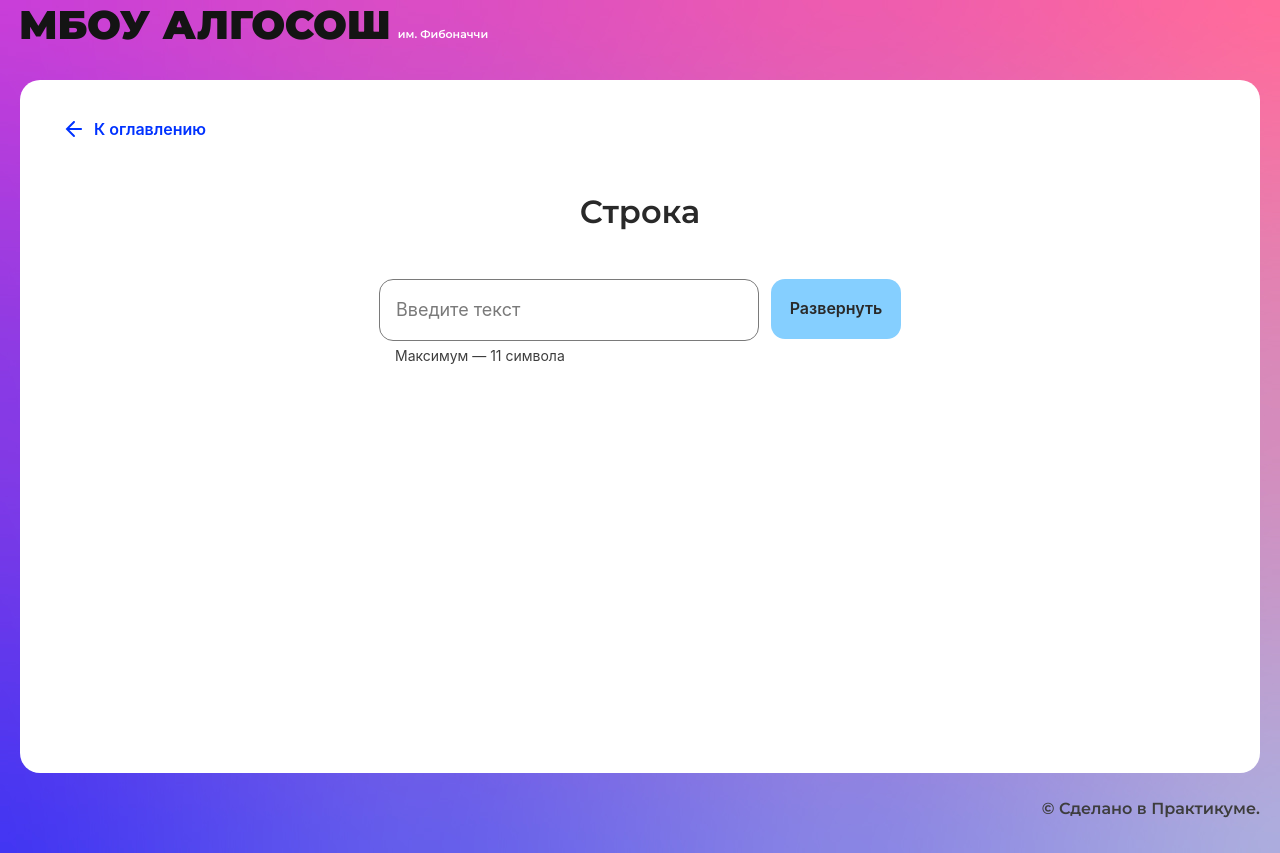
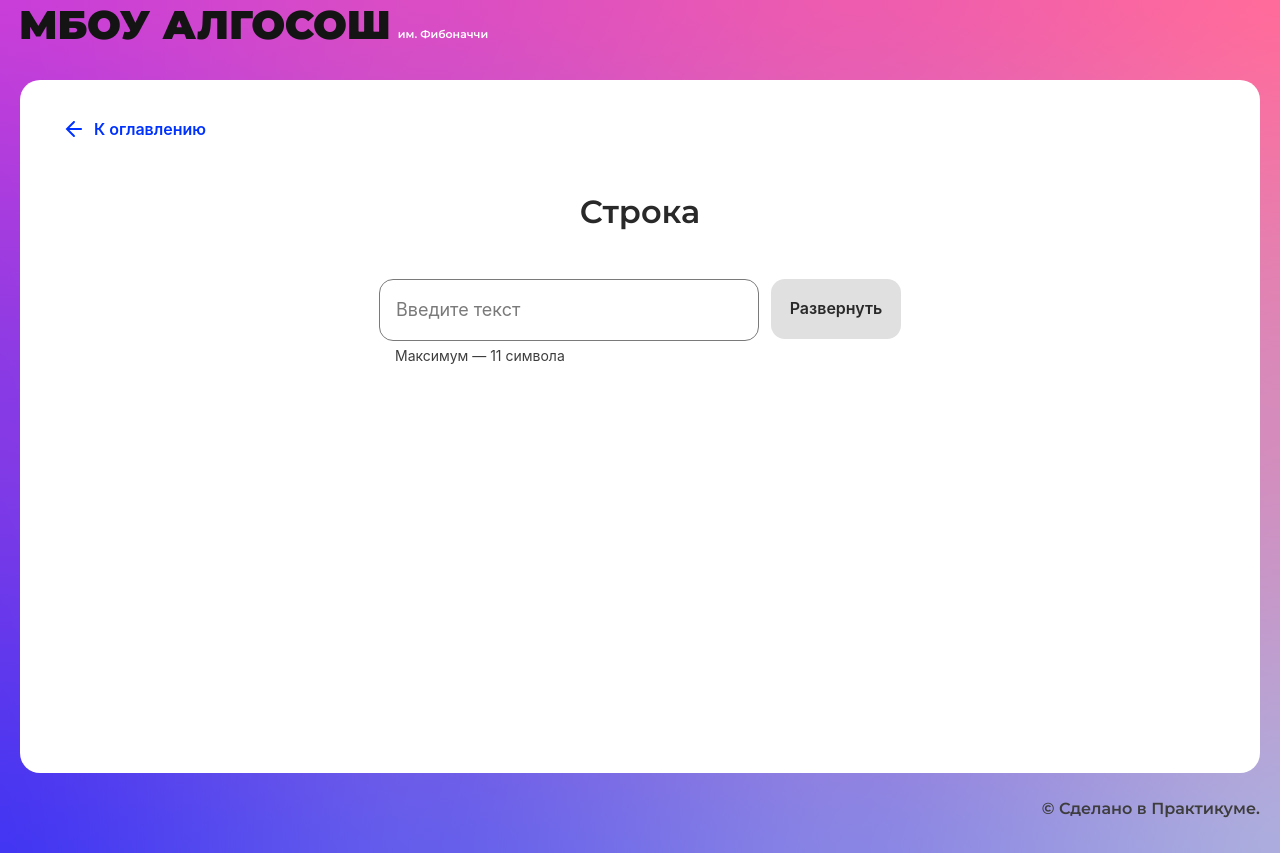
Before and after one commit to lexanikitin/algososh, a React (Create React App) app: page /recursion in a window 1280 px wide. Built offline with nearby package versions, Linux system fonts and the light colour scheme.

Commit message:
bug-fix: disable кнопки при пустом input

```diff
--- a/src/components/string/string.tsx
+++ b/src/components/string/string.tsx
@@ -60,6 +60,7 @@ export const StringComponent: React.FC = () => {
             onClick={
               onButtonClickHandler
             }
+            disabled={input.length === 0}
           />
         </div>
         {isDisplay ?
```
